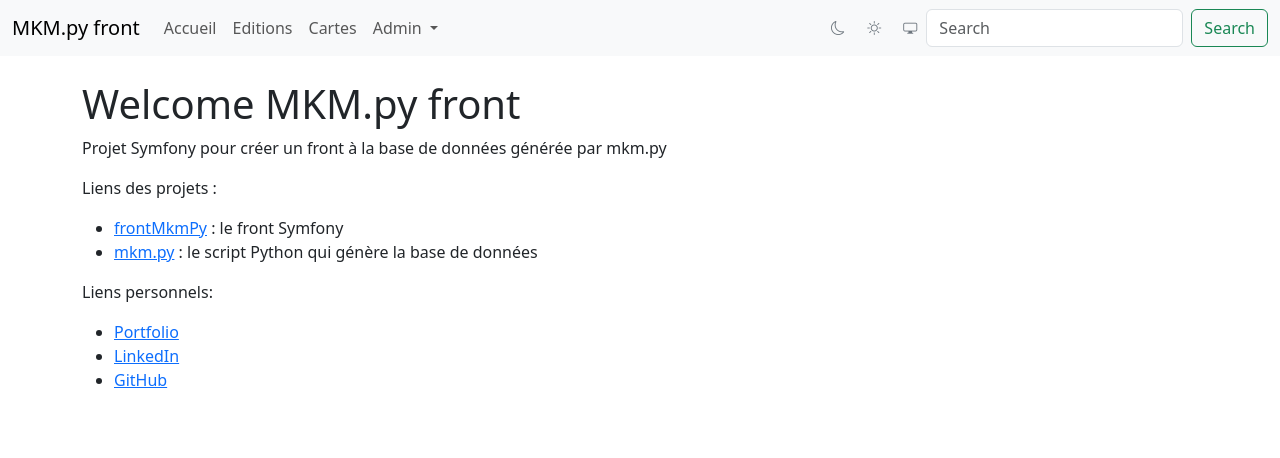
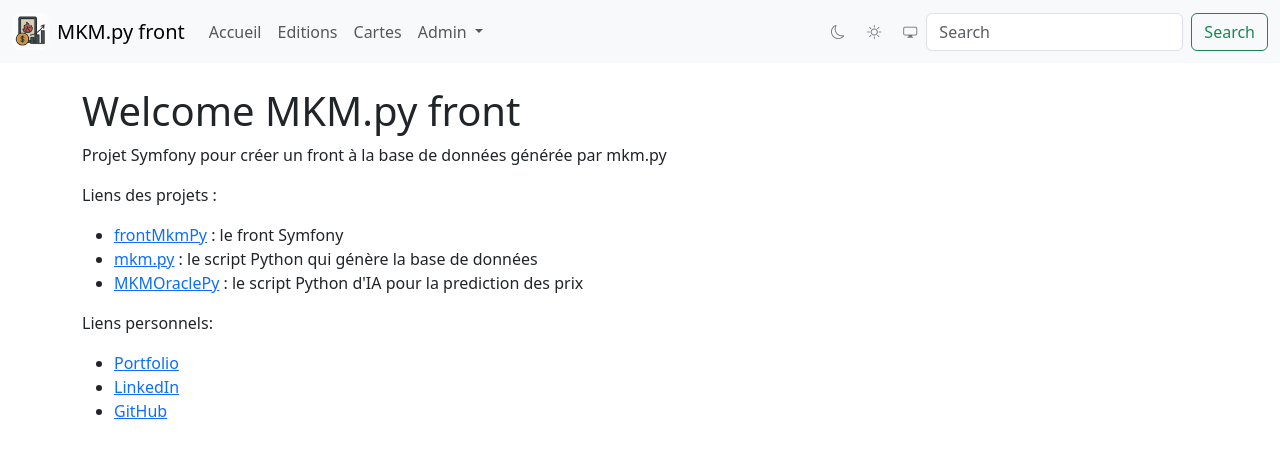
Before and after one commit to gschmirgal/frontMkmPy, a Symfony app: template templates/home.html.twig in a window 1280 px wide. Shown: the top 458 px of the page. Run offline with Twig, Linux system fonts and the light colour scheme; the template is opened without the code that fills it, so the values that code supplies are empty; style sheets or scripts are compiled from the project's sources; some libraries are stand-ins or nearby versions.

Commit message:
feat: Update navbar with logo and add MKMOraclePy link to home page

```diff
--- a/assets/styles/app.css
+++ b/assets/styles/app.css
@@ -1,3 +1,8 @@
 .img-max-250 {
     max-width: 250px;
 }
+
+#logo-navbar {
+    max-width: 37px;
+    height: auto;
+}
--- a/templates/components/_navbar.html.twig
+++ b/templates/components/_navbar.html.twig
@@ -1,6 +1,10 @@
 <nav class="navbar navbar-expand-lg bg-body-tertiary sticky-top d-print-none">
     <div class="container-fluid">
-        <a class="navbar-brand" href="{{ path('home')}}">MKM.py front</a>
+
+        <a class="d-flex align-items-center navbar-brand" href="{{ path('home')}}">
+            <img src={{ asset("img/favicon.png")}} alt="Logo" class="me-2" id="logo-navbar">
+            <span>MKM.py front</span>
+        </a>
         <button class="navbar-toggler" type="button" data-bs-toggle="collapse" data-bs-target="#navbarScroll" aria-controls="navbarScroll" aria-expanded="false" aria-label="Toggle navigation">
         <span class="navbar-toggler-icon"></span>
         </button>
--- a/templates/home.html.twig
+++ b/templates/home.html.twig
@@ -7,6 +7,7 @@
     <ul>
         <li><a href="https://github.com/gschmirgal/frontMkmPy" target="_blank">frontMkmPy</a> : le front Symfony</li>
         <li><a href="https://github.com/gschmirgal/mkmpy" target="_blank">mkm.py</a> : le script Python qui génère la base de données</li>
+        <li><a href="https://github.com/gschmirgal/MKMOraclePy" target="_blank">MKMOraclePy</a> : le script Python d'IA pour la prediction des prix</li>
     </ul>
 
     <p>Liens personnels:</p>
```
Also changed, not shown: assets/img/favicon.png.
